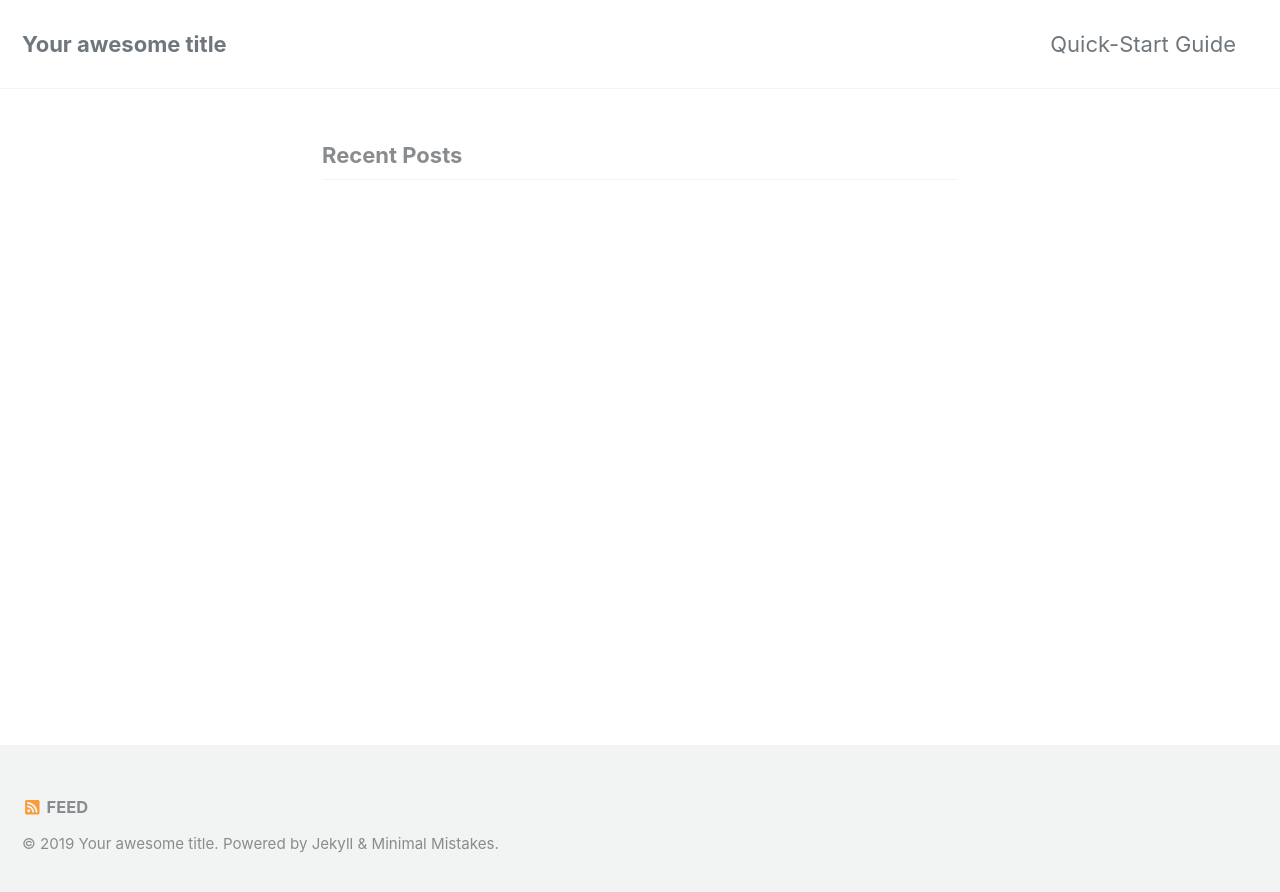
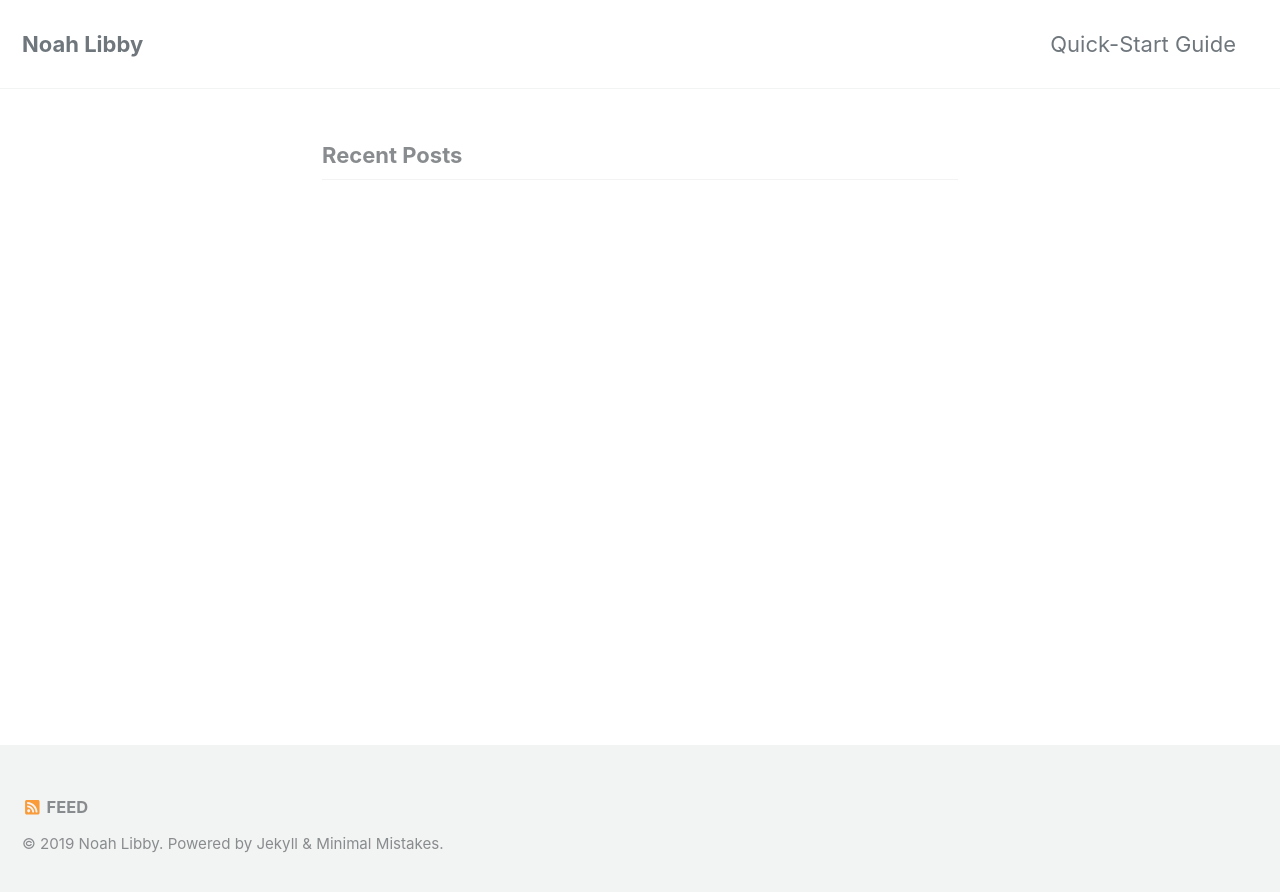
Before and after one commit to noahlibby17/noahlibby.com, a Jekyll site: the page built from index.md, in a window 1280 px wide. Shown: the top 892 px of the page. Built offline with Jekyll 4.4.1, drawn with Linux system fonts in a browser that asks for light colours; cached includes are drawn as plain includes.

Commit message:
Update config

```diff
--- a/_config.yml
+++ b/_config.yml
@@ -13,16 +13,16 @@
 # you will see them accessed via {{ site.title }}, {{ site.email }}, and so on.
 # You can create any custom variable you would like, and they will be accessible
 # in the templates via {{ site.myvariable }}.
-title: Your awesome title
-email: your-email@example.com
+title: Noah Libby
+email: noahwlibby@gmail.com
 description: >- # this means to ignore newlines until "baseurl:"
   Write an awesome description for your new site here. You can edit this
   line in _config.yml. It will appear in your document head meta (for
   Google search results) and in your feed.xml site description.
 baseurl: "" # the subpath of your site, e.g. /blog
-url: "" # the base hostname & protocol for your site, e.g. http://example.com
-twitter_username: jekyllrb
-github_username:  jekyll
+url: "http://noahlibby.com" # the base hostname & protocol for your site, e.g. http://example.com
+twitter_username: thenoahlibby
+github_username:  noahlibby17
 
 # Build settings
 markdown: kramdown
```
